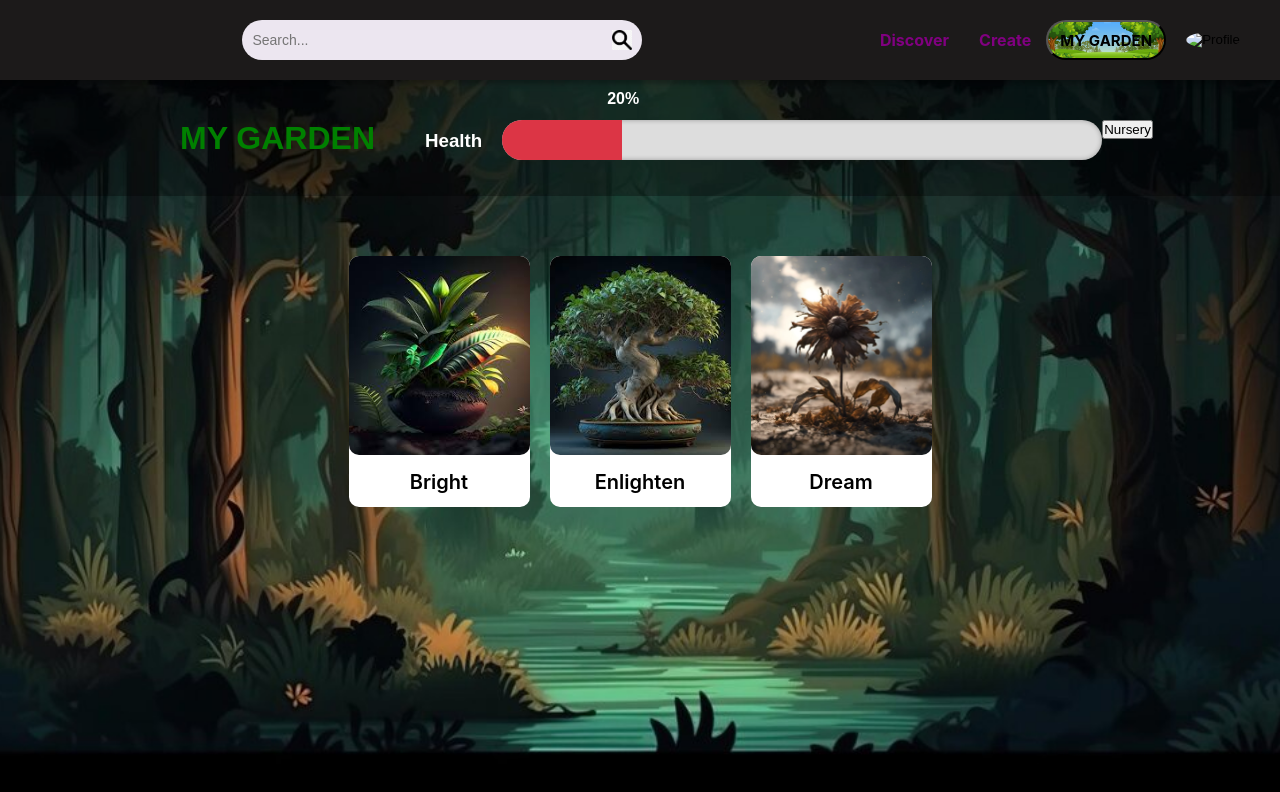
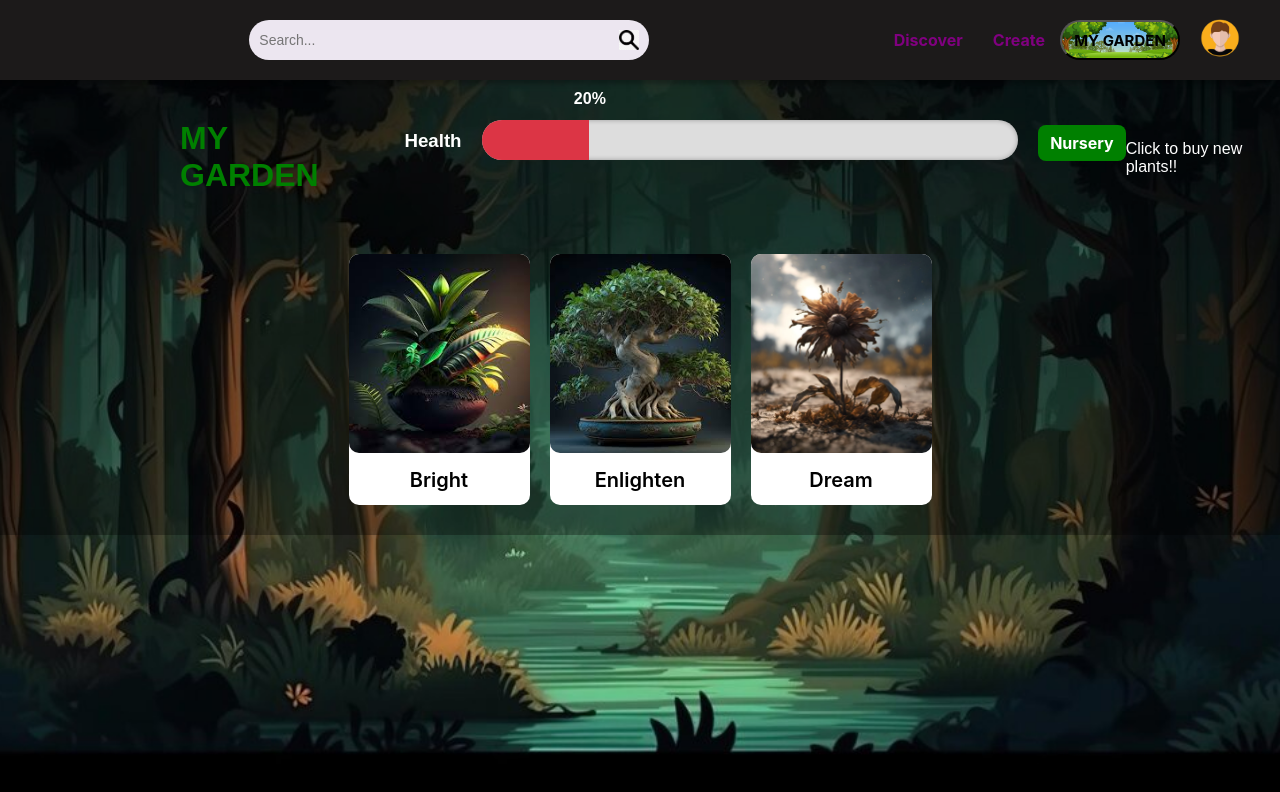
Before and after one commit to ArkitaBarua/IntelGENAI-ByteForce-Mintify, a plain HTML site: page main/mygarden.html in a window 1280 px wide. Drawn offline with Linux system fonts and the light colour scheme.

Commit message:
Second frontend commit

```diff
--- a/main/mygarden.html
+++ b/main/mygarden.html
@@ -27,7 +27,7 @@
       <button class="my-garden-button">MY GARDEN</button>
       <!-- Profile button (initially hidden) -->
       <button class="profile-button" id="profileBtn">
-        <img alt="Profile" class="profile-pic" id="profilePic">
+        <img src="defaultpp.png" alt="Profile" class="profile-pic" id="profilePic">
       </button>
         </div>
     </div>
@@ -42,8 +42,21 @@
         <div class="arrow-down"></div>
       </div>
     </div>
-    <div><button style="margin-top:120px;">Nursery</button></div>
-    </div>
+    <div><button style="margin-top:125px;font-size: 16px;
+    font-family: 'Inter', sans-serif;
+    margin-left:20px;
+    font-weight: bold;
+    padding: 8px 12px;
+    color: white;
+    background-color:green;
+    border-radius: 8px;
+    display: flex;
+    justify-content: center;
+    align-items: center;
+    cursor: pointer;
+    border: none;
+    transition: background-color 0.3s ease;">Nursery</button></div>
+    <div style="margin-top:140px;color:white;">Click to buy new plants!!</div>
     <br></br>
     </div>
   <!-- Card Container -->
```
Also changed, not shown: main/main.html (+1 -1 lines), main/nursery.html (+1 -1 lines), main/defaultpp.png (added).
